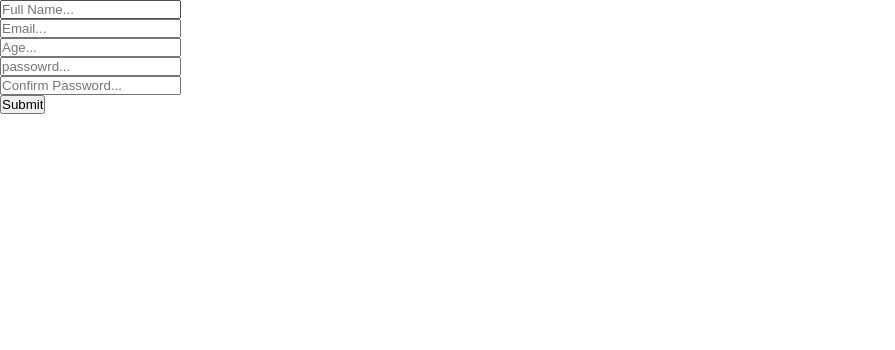
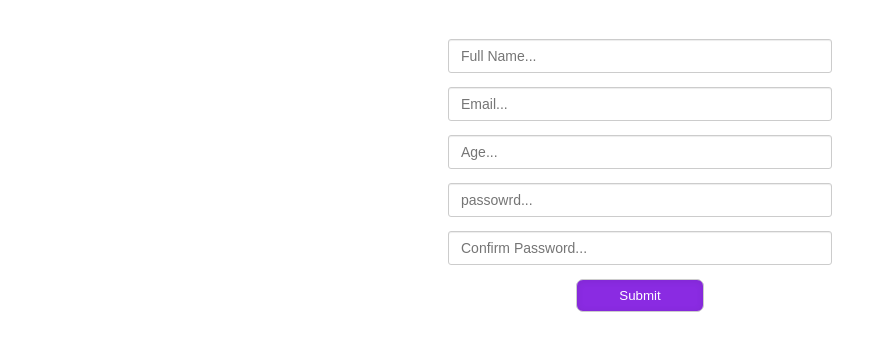
Before and after one commit to edr3x/React-Basics, a React (Vite) app: page / in a window 1280 px wide. Shown: the top 350 px of the page, without its empty margins (0-895 px from the left). Built offline with nearby package versions, Linux system fonts and the light colour scheme.

Commit message:
form improved

```diff
--- a/src/App.scss
+++ b/src/App.scss
@@ -8,3 +8,4 @@
 }
 
 @import "./Demo_04_TodoList/todoListStyles";
+@import "./Demo_10_Form/formStyles";
--- a/src/Demo_10_Form/FormDemo.tsx
+++ b/src/Demo_10_Form/FormDemo.tsx
@@ -6,7 +6,7 @@ export function FormDemo() {
     const schema = object({
         fullName: z.string().min(3).max(20),
         email: z.string().email(),
-        age: z.number().min(18),
+        age: z.number().min(18).max(60),
         passowrd: z.string().min(6).max(20),
         confirmPassword: z.string().min(6).max(20),
     }).refine((data) => data.passowrd === data.confirmPassword, {
@@ -32,36 +32,52 @@ export function FormDemo() {
         <div>
             <form onSubmit={handleSubmit(onSubmit)}>
                 <input
+                    className={
+                        errors.fullName?.message ? "inputError" : "inputBox"
+                    }
                     type="text"
                     placeholder="Full Name..."
                     {...register("fullName")}
                 />
                 <p>{errors.fullName?.message}</p>
                 <input
+                    className={
+                        errors.email?.message ? "inputError" : "inputBox"
+                    }
                     type="text"
                     placeholder="Email..."
                     {...register("email")}
                 />
                 <p>{errors.email?.message}</p>
                 <input
+                    className={errors.age?.message ? "inputError" : "inputBox"}
                     type="number"
+                    pattern="[0-9]*"
                     placeholder="Age..."
-                    {...register("age")}
+                    {...register("age", { valueAsNumber: true })}
                 />
                 <p>{errors.age?.message}</p>
                 <input
+                    className={
+                        errors.passowrd?.message ? "inputError" : "inputBox"
+                    }
                     type="password"
                     placeholder="passowrd..."
                     {...register("passowrd")}
                 />
                 <p>{errors.passowrd?.message}</p>
                 <input
+                    className={
+                        errors.confirmPassword?.message
+                            ? "inputError"
+                            : "inputBox"
+                    }
                     type="password"
                     placeholder="Confirm Password..."
                     {...register("confirmPassword")}
                 />
                 <p>{errors.confirmPassword?.message}</p>
-                <input type="submit" value="Submit" />
+                <input className="submitButton" type="submit" value="Submit" />
             </form>
         </div>
     );
--- /dev/null
+++ b/src/Demo_10_Form/_formStyles.scss
@@ -0,0 +1,52 @@
+@mixin inputBoxDecoration {
+    margin: 0.5em;
+    border-radius: 3px;
+    box-shadow: 0 1px 1px rgba(0, 0, 0, 0.075) inset;
+    border: 1px solid #ccc;
+    font-size: 14px;
+    height: 34px;
+    line-height: 1.42857;
+    padding: 6px 12px;
+    transition: border-color 0.15s ease-in-out 0s,
+        box-shadow 0.15s ease-in-out 0s;
+    width: 30%;
+}
+
+form {
+    display: flex;
+    align-items: center;
+    flex-direction: column;
+    margin-top: 2em;
+    .inputBox {
+        @include inputBoxDecoration;
+        color: #555;
+    }
+
+    .inputBox:focus {
+        border-color: #66afe9;
+        outline: 0;
+        box-shadow: 0 0 8px rgba(102, 175, 233, 0.6);
+    }
+
+    .inputError {
+        @include inputBoxDecoration;
+        border-color: red;
+    }
+
+    p {
+        color: red;
+        font-size: 12px;
+    }
+
+    .submitButton {
+        margin: 0.5em;
+        border: 1px solid #ccc;
+        border-radius: 7px;
+        box-shadow: 0 1px 7px rgba(0, 0, 0, 0.075) inset;
+        line-height: 1.42857;
+        width: 10%;
+        padding: 6px 12px;
+        background-color: blueviolet;
+        color: white;
+    }
+}
```
